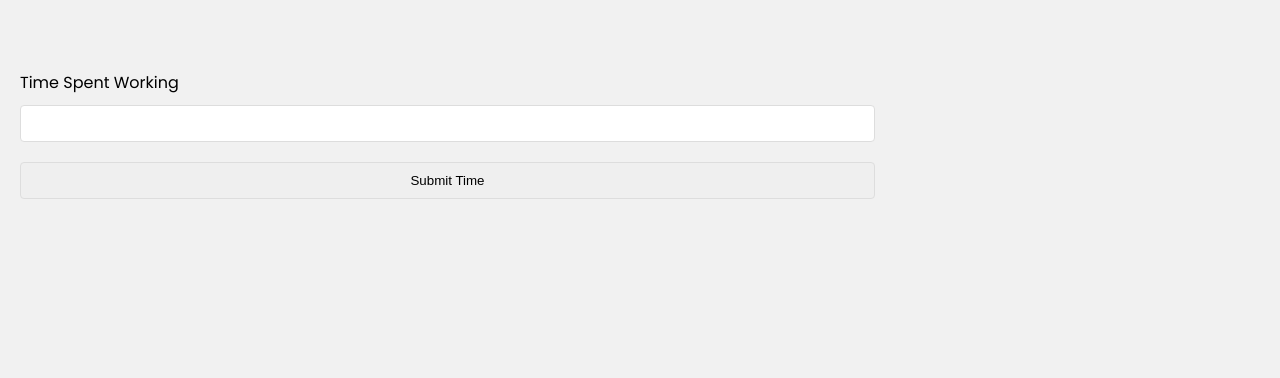
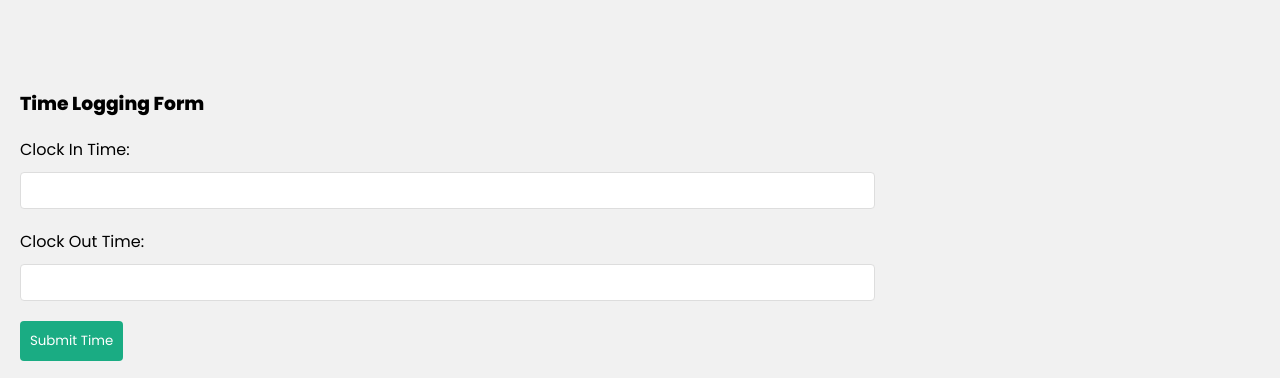
Before and after one commit to malatestafrank/CEN3031ProjectGroup64, a React (Create React App) app in the folder frontend/: page / in a window 1280 px wide. Shown: the part 543-921 px from the top of the page. Before the commit the page ends 800 px from the top, so only its background shows below. Built offline with nearby package versions, Linux system fonts and the light colour scheme; no server answers.

Commit message:
TIme Logging Form UI (No Backend)

```diff
--- a/frontend/src/components/TimeLogForm.js
+++ b/frontend/src/components/TimeLogForm.js
@@ -1,13 +1,19 @@
-import React from 'react'
+import { useState } from "react"
 
 const TimeLogForm = () => {
   return (
+
    <form>
-    <div>
-        <label>Time Spent Working</label>
-        <input type='text'/>
-    </div>
-    <input type='submit' value='Submit Time' />
+
+    <h3>Time Logging Form</h3>
+
+    <label>Clock In Time: </label>
+    <input type='number'/>
+
+    <label>Clock Out Time: </label>
+    <input type='number'/>
+
+    <button type ='submit'>Submit Time</button>
    </form>
   )
 }
--- a/frontend/src/pages/Home.js
+++ b/frontend/src/pages/Home.js
@@ -32,6 +32,7 @@ const Home = () => {
             <ProjectForm></ProjectForm>
             <TimeLogForm></TimeLogForm>
         </div>
+
     )
 }
 
```
